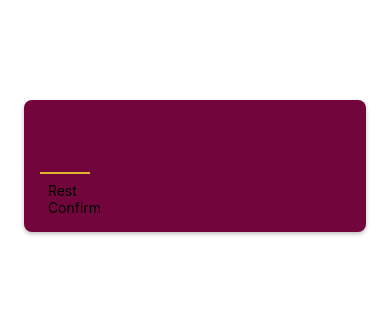
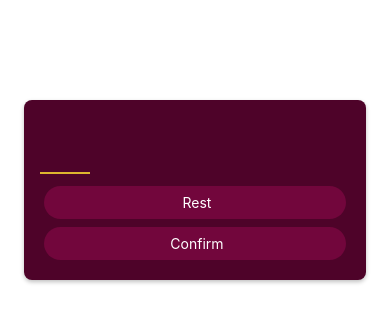
Before and after one commit to FelipeGinklings/GameApp, a React Native app: screen / in a window 390 px wide. Shown: the top 322 px of the page. Built offline with nearby package versions, Linux system fonts and the light colour scheme.

Commit message:
Adding Visual Feedback to the Buttons

```diff
--- a/components/PrimaryButton.js
+++ b/components/PrimaryButton.js
@@ -1,13 +1,40 @@
-import { StyleSheet, Text, View } from 'react-native';
+import { StyleSheet, Text, View, Pressable } from 'react-native';
 
-const PrimaryButton = ({children}) => {
+const PrimaryButton = ({ children }) => {
+	const pressHandler = () => console.log('Pressed');
+
 	return (
-		<View>
-			<Text> {children} </Text>
+		<View style={styles.buttonOuterContainer}>
+			<Pressable
+				onPress={pressHandler}
+				android_ripple={{ color: '#640233' }}
+				style={({pressed}) => pressed ? [styles.buttonInnerContainer, styles.pressed] : styles.buttonInnerContainer}
+			>
+				<Text style={styles.buttonText}> {children} </Text>
+			</Pressable>
 		</View>
 	);
 };
 
 export default PrimaryButton;
 
-// const styles = StyleSheet.create({});
+const styles = StyleSheet.create({
+	buttonOuterContainer: {
+		borderRadius: 28,
+		margin: 4,
+		overflow: 'hidden',
+	},
+	buttonInnerContainer: {
+		backgroundColor: '#72063c',
+		paddingVertical: 8,
+		paddingHorizontal: 16,
+		elevation: 2,
+	},
+	buttonText: {
+		color: 'white',
+		textAlign: 'center',
+	},
+	pressed: {
+		opacity: 0.75,
+	},
+});
--- a/screens/StartGameScreen.js
+++ b/screens/StartGameScreen.js
@@ -9,7 +9,7 @@
 				maxLength={2}
 				keyboardType="number-pad"
 				autoCapitalize="none"
-        autoCorrect={false}
+				autoCorrect={false}
 			/>
 
 			<PrimaryButton> Rest</PrimaryButton>
@@ -25,7 +25,7 @@
 		marginTop: 100,
 		marginHorizontal: 24,
 		padding: 16,
-		backgroundColor: '#72063c',
+		backgroundColor: '#4e0329',
 		borderRadius: 8,
 		shadowColor: 'black',
 		// ANDROID
```
